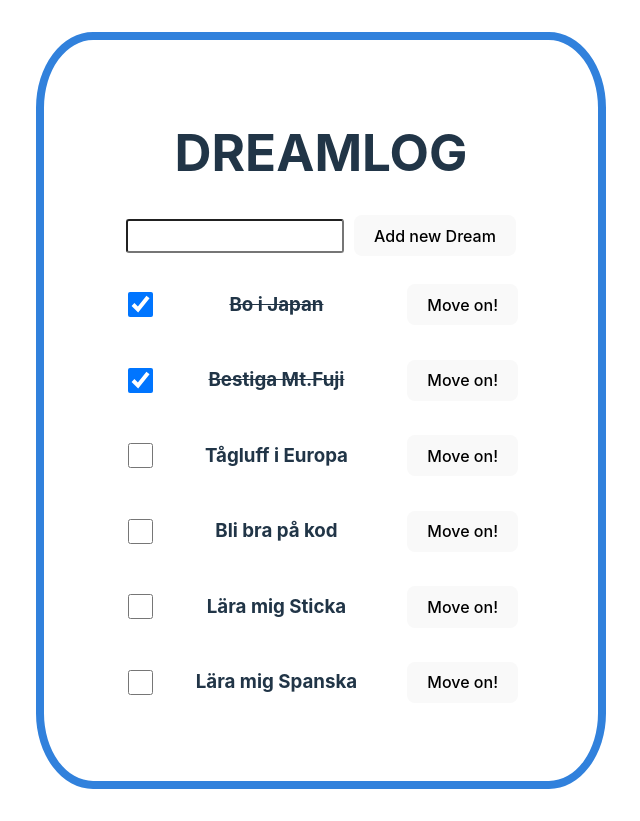
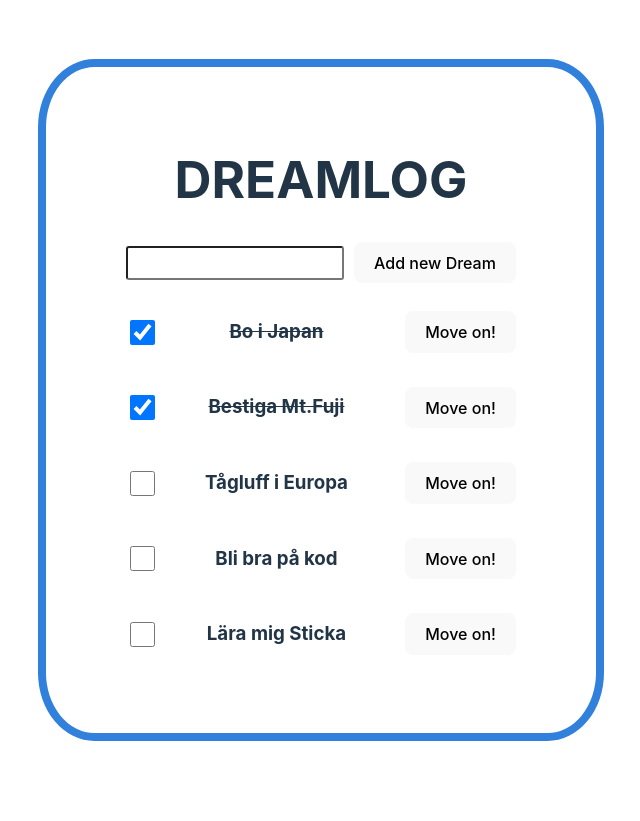
Before and after one commit to billiswruce/dreamlog, a React (Vite) app: page / in a window 1280 px wide. Shown: the whole page, without its empty margins (319-959 px from the left). After the commit the page ends 800 px from the top, so only its background shows below. Built offline with nearby package versions, Linux system fonts and the light colour scheme.

Commit message:
added localStorage

```diff
--- a/src/components/DreamApp.tsx
+++ b/src/components/DreamApp.tsx
@@ -1,18 +1,27 @@
-import { useState } from "react";
+import { useEffect, useState } from "react";
 import { ShowDream } from "./ShowDream";
 import { Dream } from "../models/Dream";
 import { AddDream } from "./AddDream";
 
 //MAIN COMPONENT //
 export const DreamApp = () => {
-  const [dreams, setDreams] = useState<Dream[]>([
-    new Dream(1, " Bo i Japan", true),
-    new Dream(2, " Bestiga Mt.Fuji", true),
-    new Dream(3, " Tågluff i Europa", false),
-    new Dream(4, " Bli bra på kod", false),
-    new Dream(5, " Lära mig Sticka", false),
-    new Dream(6, " Lära mig Spanska", false),
-  ]);
+  const storeDreams = JSON.parse(localStorage.getItem("dreams") || "[]");
+
+  const listDreams = [
+    new Dream(1, "Bo i Japan", true),
+    new Dream(2, "Bestiga Mt.Fuji", true),
+    new Dream(3, "Tågluff i Europa", false),
+    new Dream(4, "Bli bra på kod", false),
+    new Dream(5, "Lära mig Sticka", false),
+  ];
+
+  const [dreams, setDreams] = useState<Dream[]>(
+    storeDreams.length > 0 ? storeDreams : listDreams
+  );
+
+  useEffect(() => {
+    localStorage.setItem("dreams", JSON.stringify(dreams));
+  }, [dreams]);
 
   const dreamChecked = (name: string) => {
     setDreams(
@@ -27,7 +36,7 @@ export const DreamApp = () => {
   };
 
   const addANewDream = (theNewDream: string) => {
-    setDreams([...dreams, new Dream(0, theNewDream, false)]);
+    setDreams([...dreams, new Dream(dreams.length + 1, theNewDream, false)]);
   };
 
   const removeDream = (name: string) => {
```
